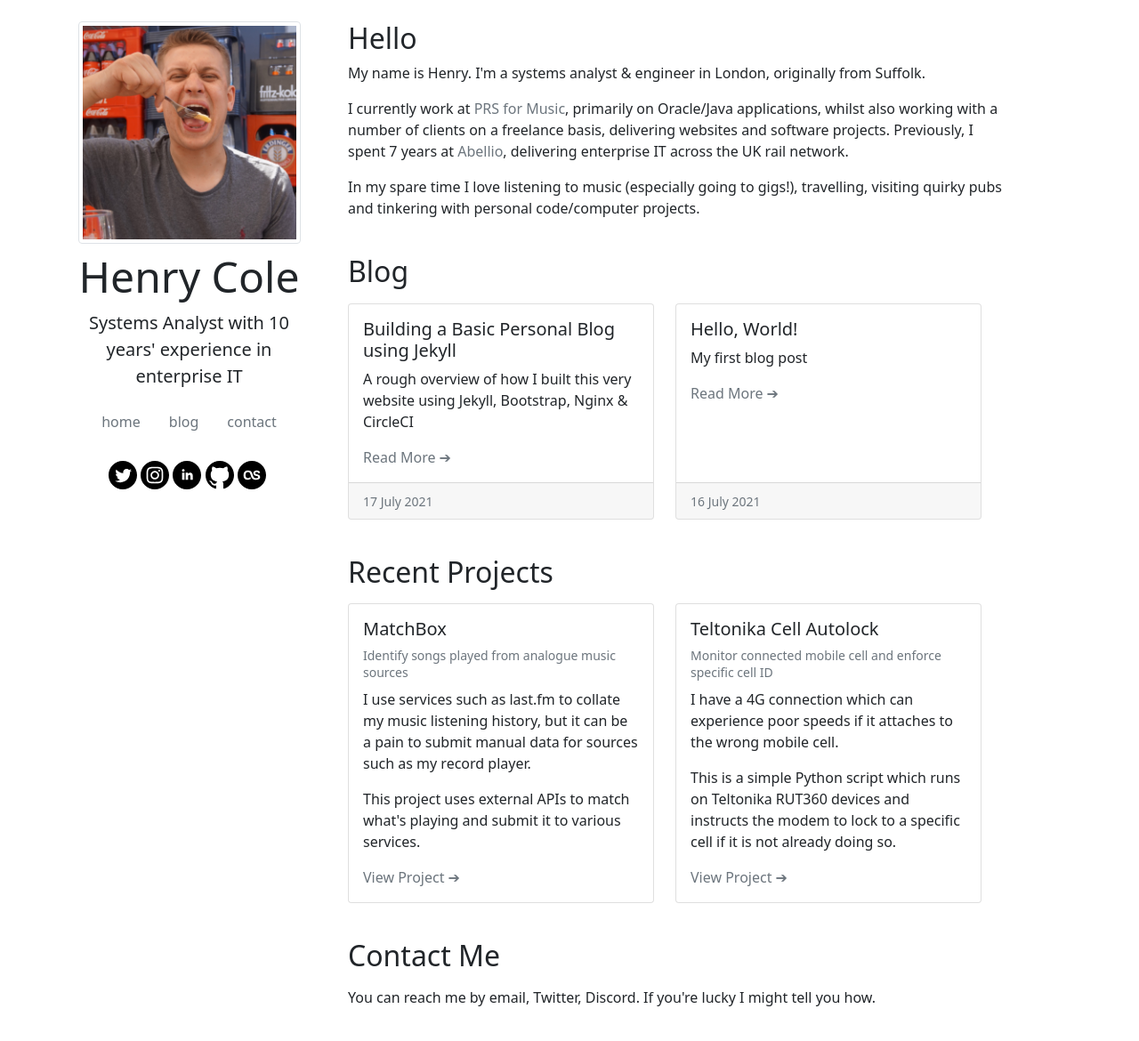
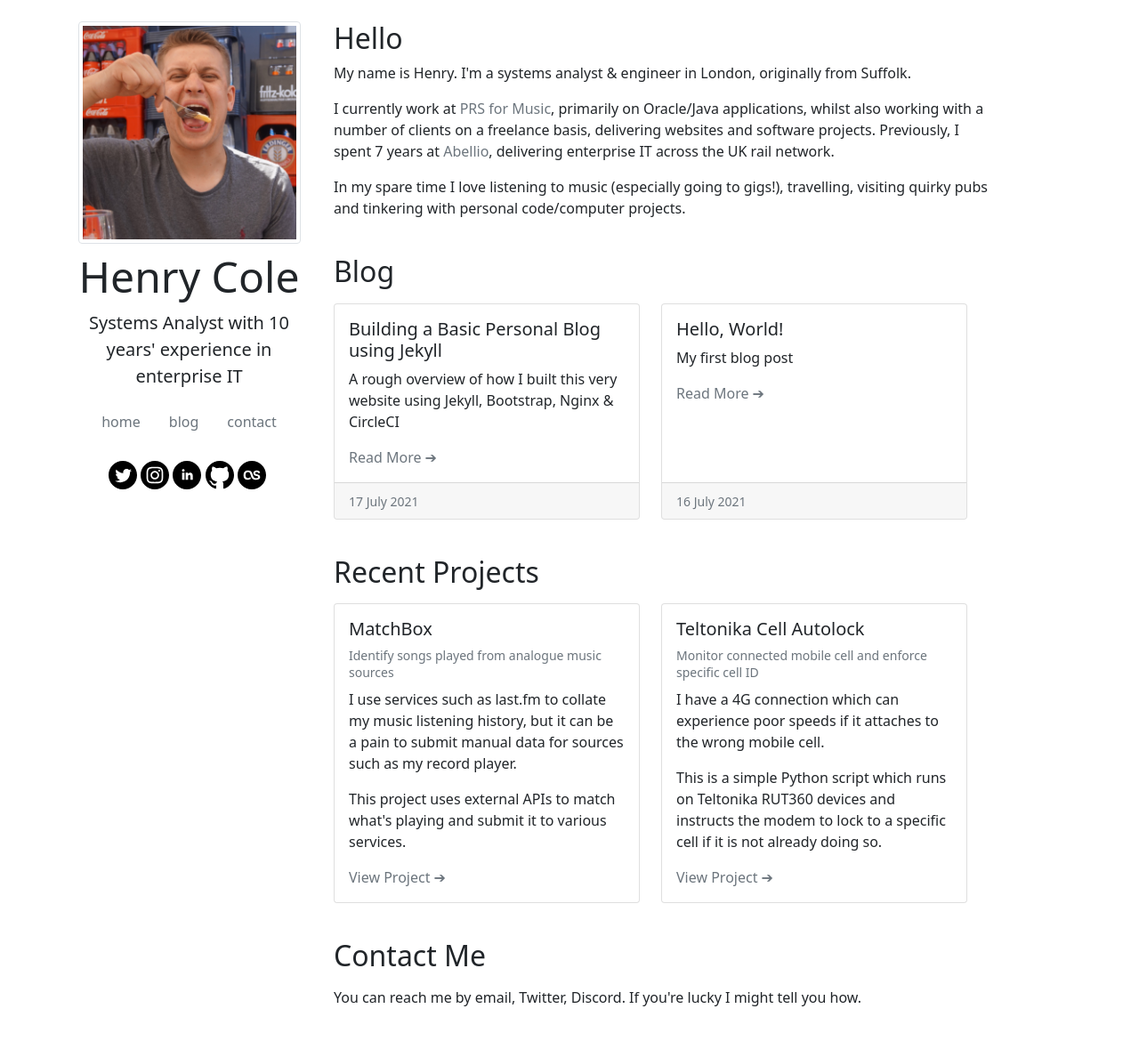
Before and after one commit to hcuk94/henry-personal-website, a Jekyll site: the page built from index.html, in a window 1280 px wide and 1173 px high. Shown: the top 1170 px of the window at 89% size. Built offline with Jekyll 4.4.1, drawn with Linux system fonts in a browser that asks for light colours.

Commit message:
spacing fiddling

```diff
--- a/_includes/header.html
+++ b/_includes/header.html
@@ -32,5 +32,5 @@
 </div>
 <!-- End 'Sidebar' Section -->
 <!-- Main Column -->
-<div class="col-10 col-lg-11 col-xl-8 m-4">
+<div class="col-10 col-lg-11 col-xl-8 mt-4 mx-2">
 <!-- Content -->
```
